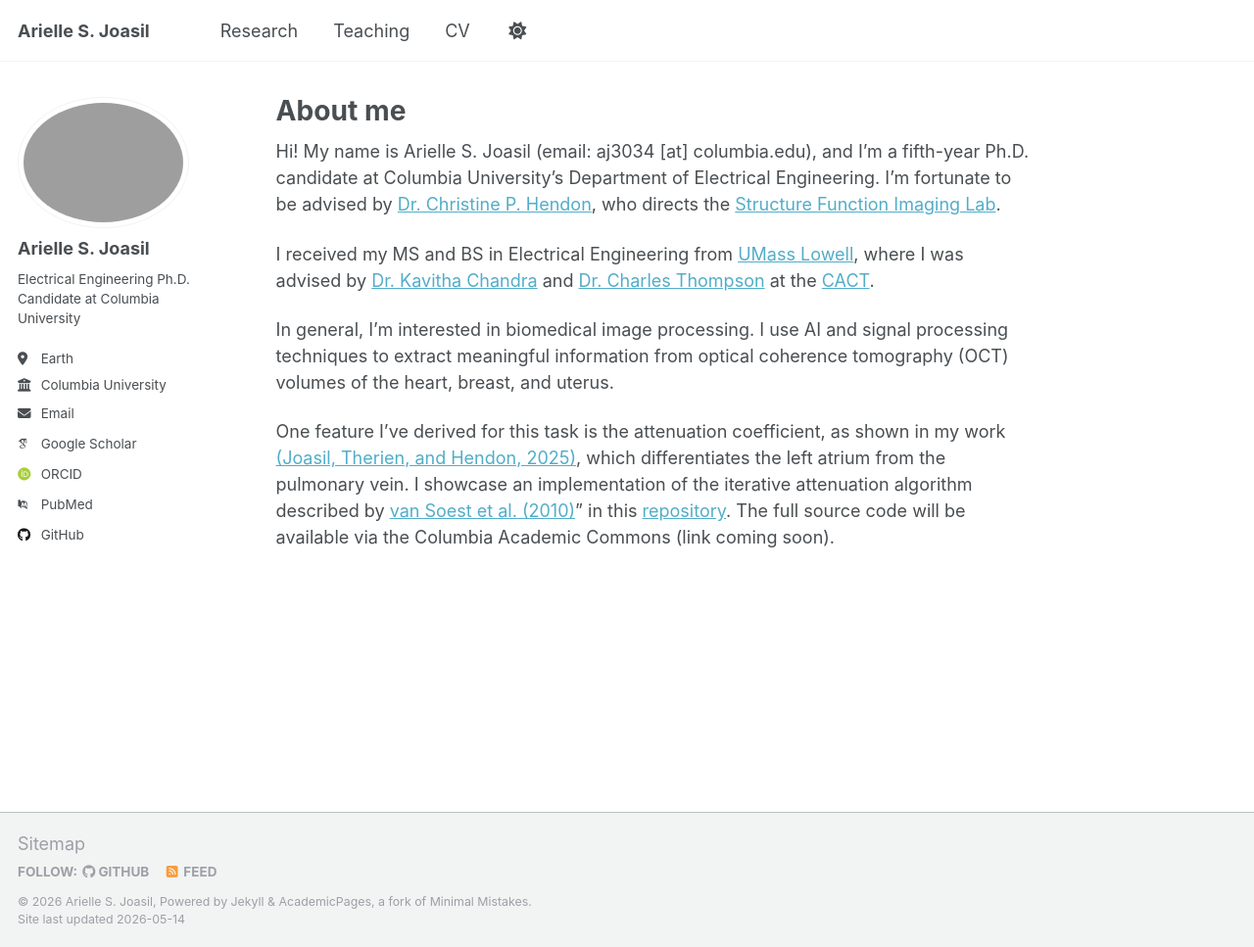
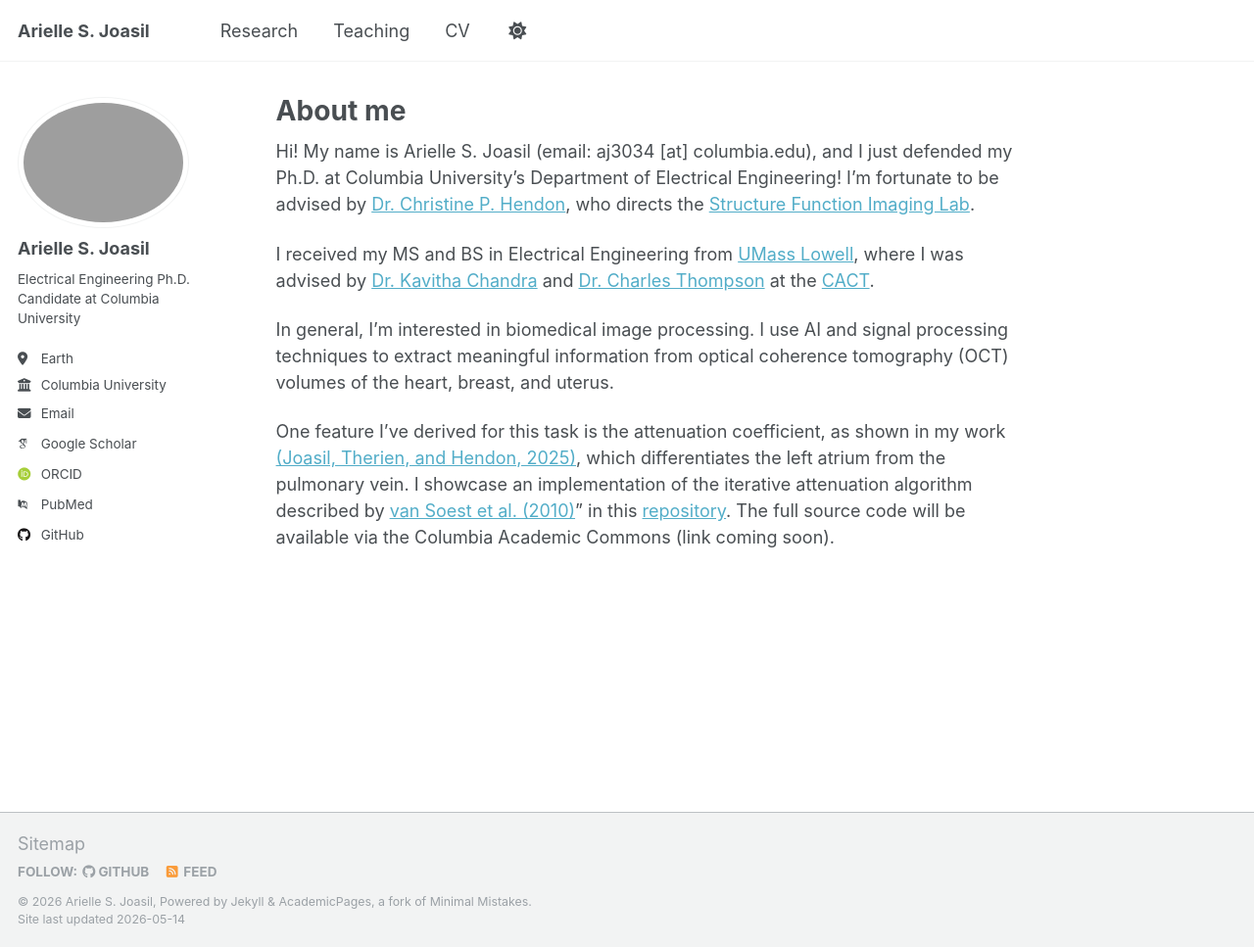
Before and after one commit to ari-jpg/ari-jpg.github.io, a Jekyll site: the page built from _pages/about.md, in a window 1280 px wide and 967 px high. Shown: the whole window at 98% size. Built offline with Jekyll 4.4.1, drawn with Linux system fonts in a browser that asks for light colours; some web fonts are replaced.

Commit message:
Update about.md

```diff
--- a/_pages/about.md
+++ b/_pages/about.md
@@ -7,7 +7,7 @@ redirect_from:
   - /about.html
 ---
 
-Hi! My name is Arielle S. Joasil (email: aj3034 [at] columbia.edu), and I'm a fifth-year Ph.D. candidate at Columbia University's Department of Electrical Engineering. I'm fortunate to be advised by [Dr. Christine P. Hendon](https://structurefunctionlab.ee.columbia.edu/people/christine-p-hendon), who directs the [Structure Function Imaging Lab](https://structurefunctionlab.ee.columbia.edu/).
+Hi! My name is Arielle S. Joasil (email: aj3034 [at] columbia.edu), and I just defended my Ph.D. at Columbia University's Department of Electrical Engineering! I'm fortunate to be advised by [Dr. Christine P. Hendon](https://structurefunctionlab.ee.columbia.edu/people/christine-p-hendon), who directs the [Structure Function Imaging Lab](https://structurefunctionlab.ee.columbia.edu/).
 
 I received my MS and BS in Electrical Engineering from [UMass Lowell](https://www.uml.edu/engineering/electrical-computer/), where I was advised by [Dr. Kavitha Chandra](https://www.uml.edu/research/cact/people/chandra-kavitha.aspx) and [Dr. Charles Thompson](https://www.uml.edu/research/cact/people/thompson-charles.aspx) at the [CACT](https://www.uml.edu/research/cact/).
 
```
